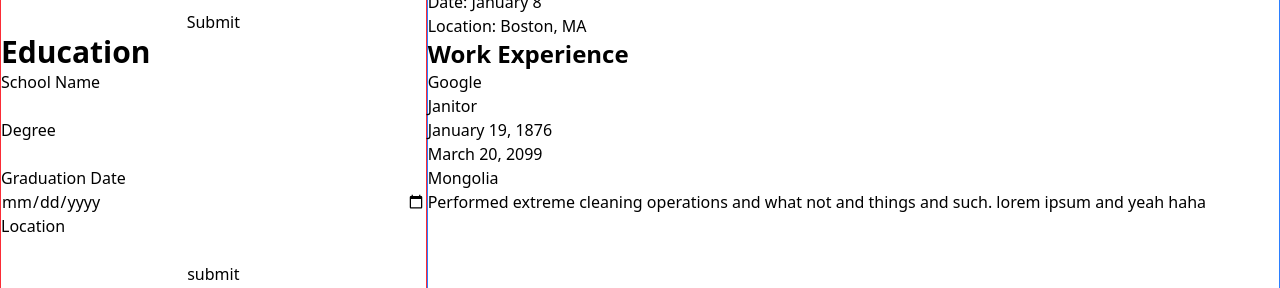
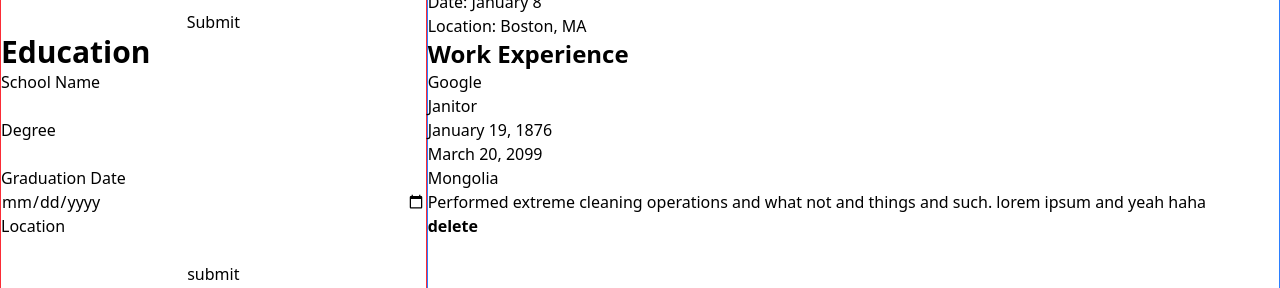
Before and after one commit to yskim308/cvApp, a React (Vite) app: page / in a window 1280 px wide. Shown: the part 219-507 px from the top of the page. Built offline with nearby package versions, Linux system fonts and the light colour scheme.

Commit message:
add logic to delete job experiences

```diff
--- a/src/App.tsx
+++ b/src/App.tsx
@@ -49,6 +49,10 @@ function App() {
     setJobData([...jobData, newJob]);
   };
 
+  const handleJobDelete = (jobToDelete: JobFormData) => {
+    setJobData(jobData.filter((job) => job !== jobToDelete));
+  };
+
   return (
     <>
       <div className="border border-red-500 w-1/3">
@@ -59,7 +63,7 @@ function App() {
       <div className="border border-blue-500 w-2/3">
         <DetailsView formData={detailsData} />
         <EducationView formData={educationData} />
-        <JobView formData={jobData} />
+        <JobView formData={jobData} handleJobDelete={handleJobDelete} />
       </div>
     </>
   );
--- a/src/components/types.ts
+++ b/src/components/types.ts
@@ -43,4 +43,5 @@ export interface JobFormProps {
 
 export interface JobViewProps {
   formData?: JobFormData[];
+  handleJobDelete: (jobToDelete: JobFormData) => void;
 }
--- a/src/components/viewComponents/JobView.tsx
+++ b/src/components/viewComponents/JobView.tsx
@@ -1,16 +1,26 @@
 import { JobFormData, JobViewProps } from "../types";
 
-export default function JobView({ formData }: JobViewProps) {
+export default function JobView({ formData, handleJobDelete }: JobViewProps) {
   const renderJobs = () => {
     return formData?.map((job: JobFormData) => {
       return (
-        <li>
+        <li key={job.company}>
           <p>{job.company}</p>
           <p>{job.position}</p>
           <p>{job.start}</p>
           <p>{job.end}</p>
           <p>{job.location}</p>
           <p>{job.description}</p>
+          <button
+            type="button"
+            className="font-bold"
+            onClick={() => {
+              handleJobDelete(job);
+              console.log("delete pressed?");
+            }}
+          >
+            delete
+          </button>
         </li>
       );
     });
```
